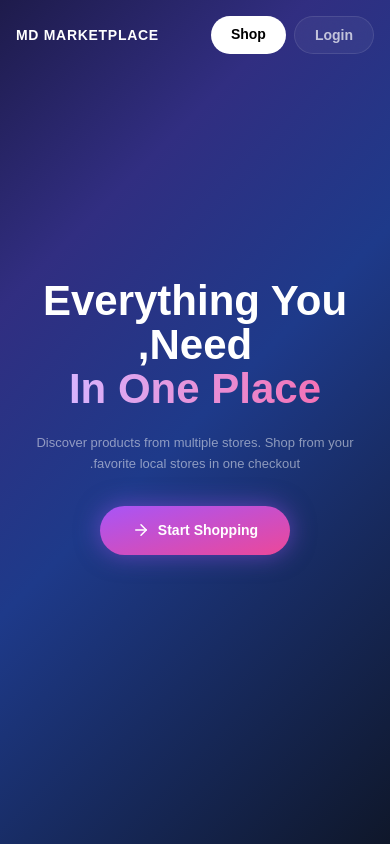
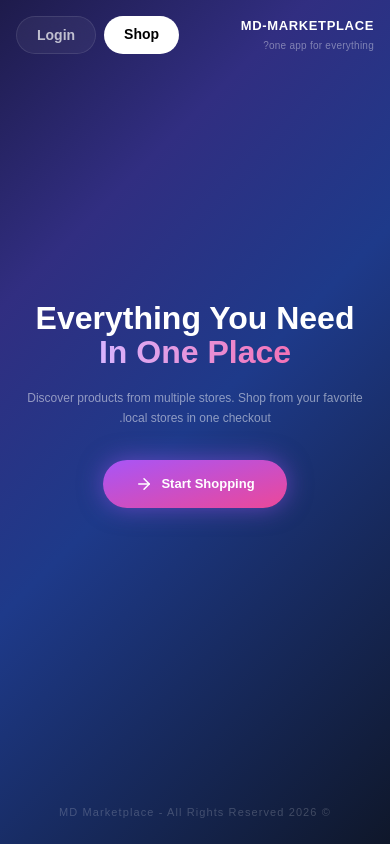
Before and after one commit to mjahto18-ui/MD-Marketplace, a Next.js app: page / in a window 390 px wide. Built offline with nearby package versions, Linux system fonts and the light colour scheme.

Commit message:
Refactor HomePage layout and styles

```diff
--- a/app/page.js
+++ b/app/page.js
@@ -6,34 +6,42 @@ export default function HomePage() {
   return (
     <div className="min-h-screen gradient-bg flex flex-col overflow-hidden">
       {/* NAVBAR */}
-      <div className="flex justify-between items-center p-4 md:p-6">
+      <div className="flex justify-between items-start p-4 md:p-6">
+        <div className="flex flex-col">
+          <h1 className="text-white font-black tracking-wider text-[13px] md:text-sm">MD-MARKETPLACE</h1>
+          <p className="text-white/40 text-[10px] md:text-xs mt-0.5 tracking-wide">one app for everything?</p>
+        </div>
         <div className="flex gap-2">
+          <Link href="/shop" className="bg-white text-black px-5 py-2 rounded-full text-sm font-black hover:bg-white/90 transition">Shop</Link>
           <Link href="/login" className="glass border border-white/10 text-white/70 px-5 py-2 rounded-full text-sm font-bold">Login</Link>
-          <Link href="/shop" className="bg-white text-black px-5 py-2 rounded-full text-sm font-black">Shop</Link>
         </div>
-        <h1 className="text-white font-black tracking-wider text-sm md:text-base">MD MARKETPLACE</h1>
       </div>
 
-      {/* HERO ONLY - بالنص */}
-      <div className="flex-1 flex flex-col items-center justify-center px-6 text-center -mt-20">
-        <h1 className="text-[42px] md:text-7xl font-black text-white leading-[1.05]">
-          Everything You Need,<br/>
+      {/* HERO - بالنص تماما */}
+      <div className="flex-1 flex flex-col items-center justify-center px-6 text-center -mt-10 md:-mt-20">
+        <h1 className="text-[32px] md:text-7xl font-black text-white leading-[1.05] max-w-4xl">
+          Everything You Need<br/>
           <span className="bg-gradient-to-r from-purple-300 to-pink-400 bg-clip-text text-transparent">
             In One Place
           </span>
         </h1>
 
-        <p className="text-white/50 mt-5 text-[13px] md:text-base max-w-md leading-relaxed">
+        <p className="text-white/50 mt-5 text-[12px] md:text-base max-w-md leading-relaxed">
           Discover products from multiple stores. Shop from your favorite local stores in one checkout.
         </p>
 
         <Link
           href="/shop"
-          className="mt-8 bg-gradient-to-br from-purple-500 to-pink-500 text-white px-8 py-3.5 rounded-full font-bold flex items-center gap-2 text-[14px] shadow-[0_0_25px_rgba(168,85,247,0.5)] hover:scale-105 transition"
+          className="mt-8 bg-gradient-to-br from-purple-500 to-pink-500 text-white px-8 py-3.5 rounded-full font-bold flex items-center gap-2 text-[13px] md:text-[14px] shadow-[0_0_25px_rgba(168,85,247,0.5)] hover:scale-105 transition"
         >
           Start Shopping <ArrowRight size={18}/>
         </Link>
       </div>
+
+      {/* FOOTER - رجعتو */}
+      <div className="text-center py-6 text-white/20 text-[11px] tracking-widest">
+        © 2026 MD Marketplace - All Rights Reserved
+      </div>
     </div>
   );
 }
```
